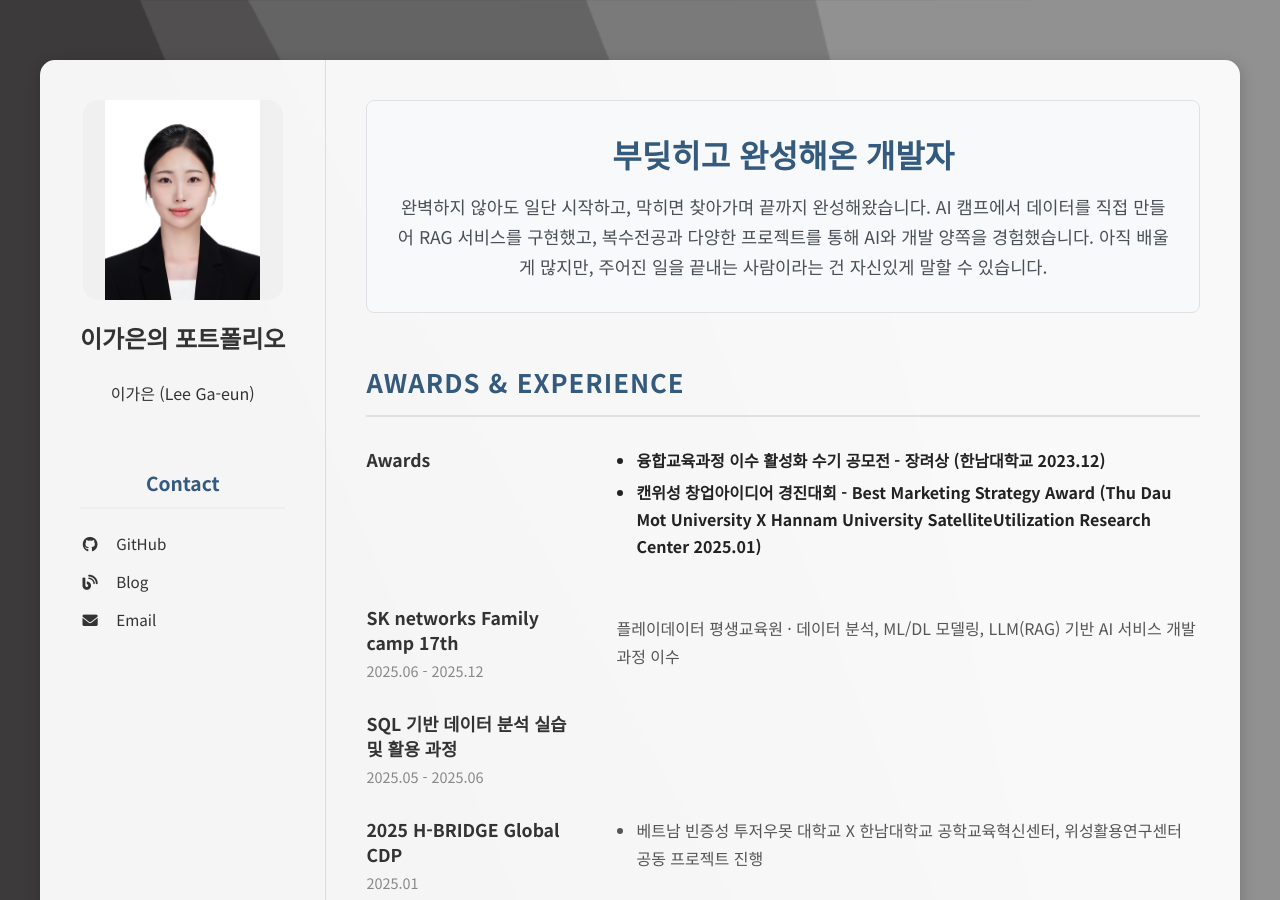
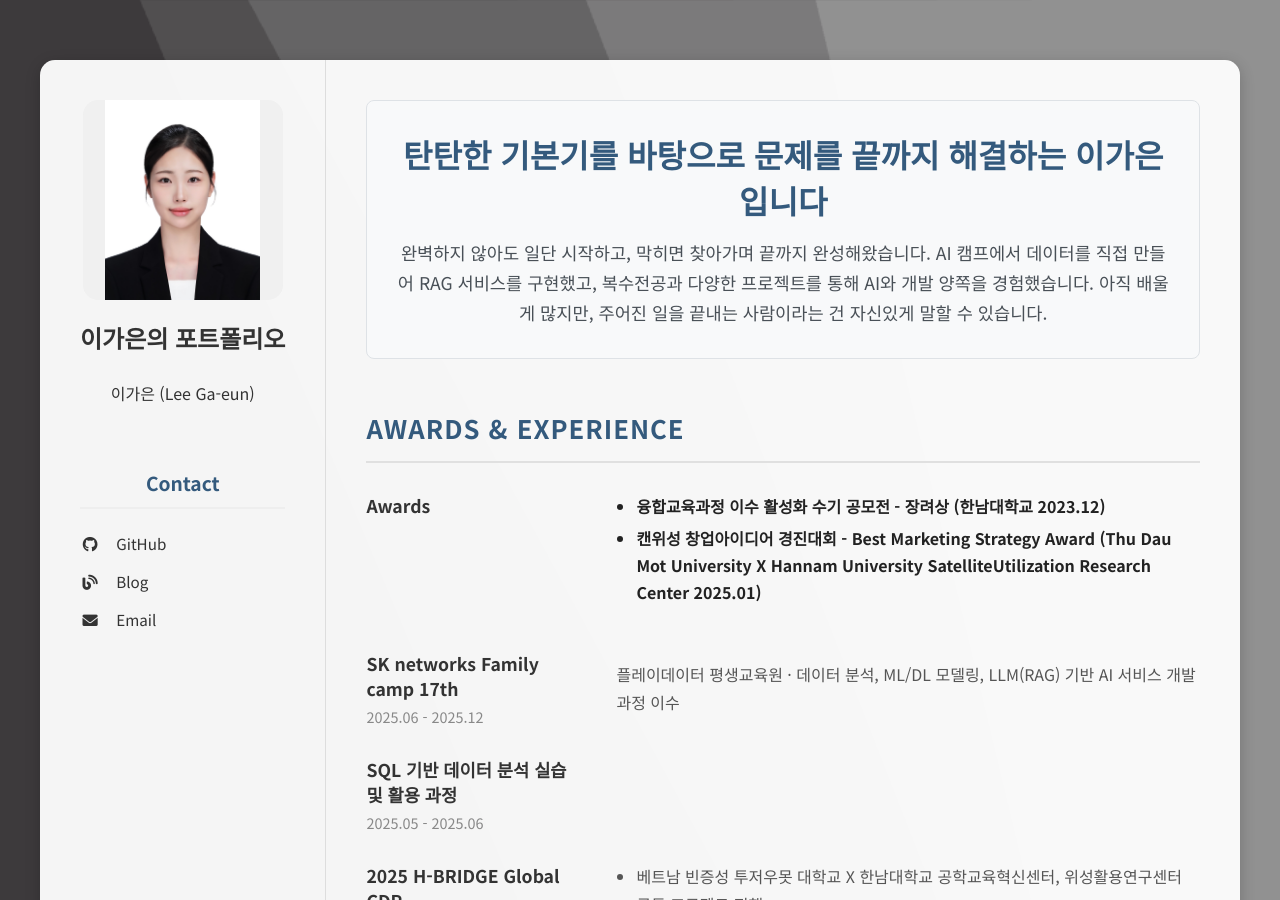
Before and after one commit to Leegaeune/Leegaeune.github.io, a Jekyll site: the page built from index.md, in a window 1280 px wide and 900 px high. Built offline with Jekyll 4.4.1, drawn with Linux system fonts in a browser that asks for light colours.

Commit message:
fix title

```diff
--- a/index.md
+++ b/index.md
@@ -4,7 +4,7 @@ title: Home
 ---
 
 <section class="hero-section">
-  <h1>부딪히고 완성해온 개발자</h1>
+  <h1>탄탄한 기본기를 바탕으로 문제를 끝까지 해결하는 이가은입니다</h1>
   <p>
     완벽하지 않아도 일단 시작하고, 막히면 찾아가며 끝까지 완성해왔습니다. AI 캠프에서 데이터를 직접 만들어 RAG 서비스를 구현했고, 복수전공과 다양한 프로젝트를 통해 AI와 개발 양쪽을 경험했습니다. 아직 배울 게 많지만, 주어진 일을 끝내는 사람이라는 건 자신있게 말할 수 있습니다.
   </p>
```
